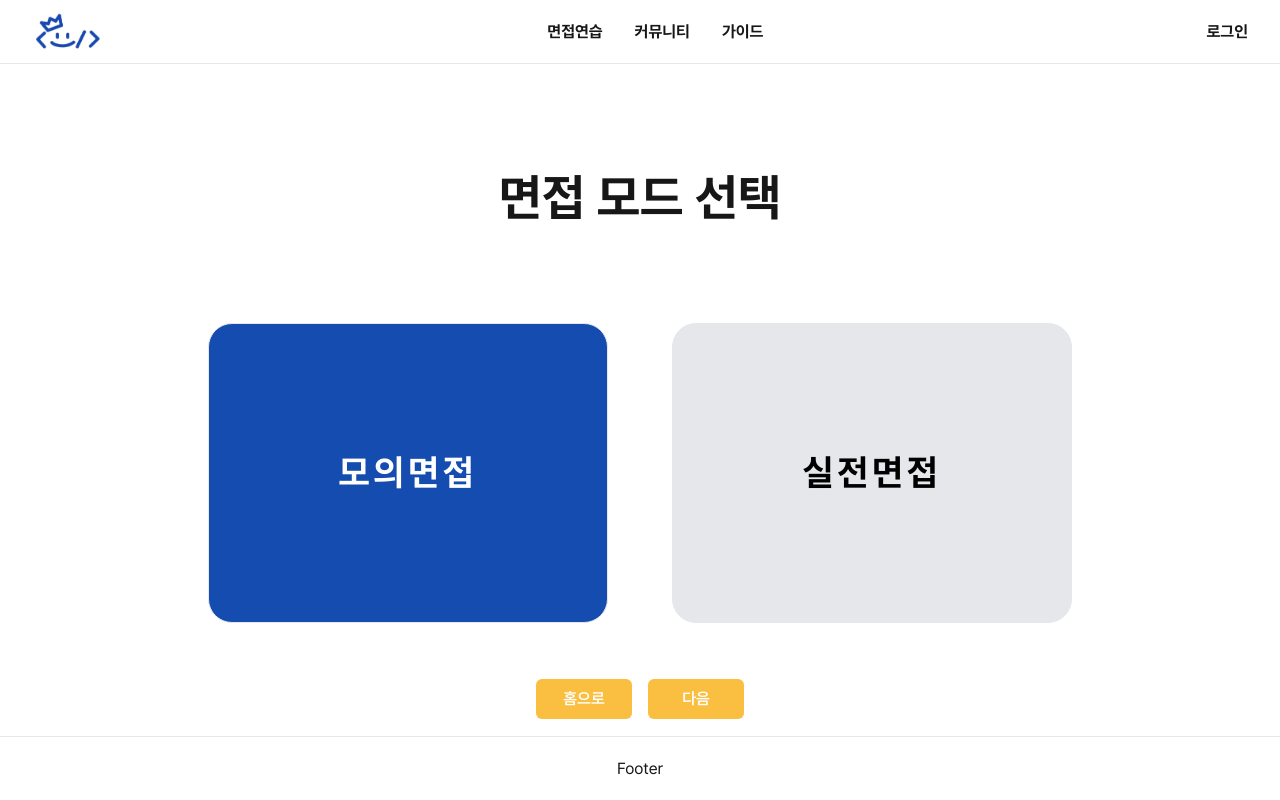
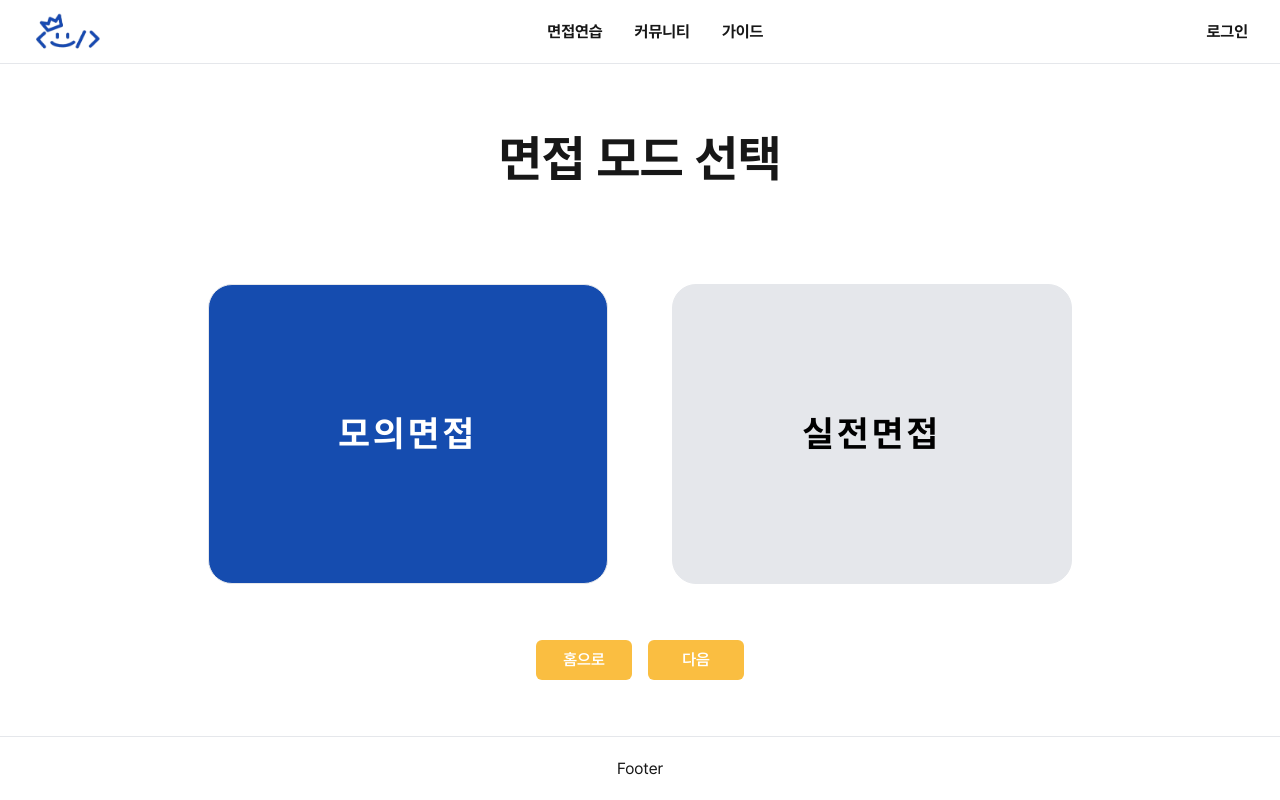
Before and after one commit to TeamRichardStallman/dv-front, a Next.js app: page /interview in a window 1280 px wide. Built offline with nearby package versions, Linux system fonts and the light colour scheme.

Commit message:
DV-60 refactor: 헤더 아래 마진 삭제

```diff
--- a/src/app/interview/layout.tsx
+++ b/src/app/interview/layout.tsx
@@ -9,7 +9,7 @@ const InterviewLayout = ({ children }: InterviewLayoutProps) => {
   return (
     <div className="flex flex-col min-h-screen">
       <Header />
-      <main className="relative flex-1 flex flex-col items-center justify-start">
+      <main className="relative flex-1 flex flex-col items-center justify-center">
         {children}
       </main>
       <Footer />
--- a/src/components/header.tsx
+++ b/src/components/header.tsx
@@ -3,8 +3,7 @@ import Image from "next/image";
 
 export default function Header() {
   return (
-    <header className="flex h-16 justify-between items-center px-8 border-b mb-24">
-
+    <header className="flex h-16 justify-between items-center px-8 border-b">
       <Link href="/">
         <div className="relative w-[72.2px] h-[40px]">
           <Image
```
